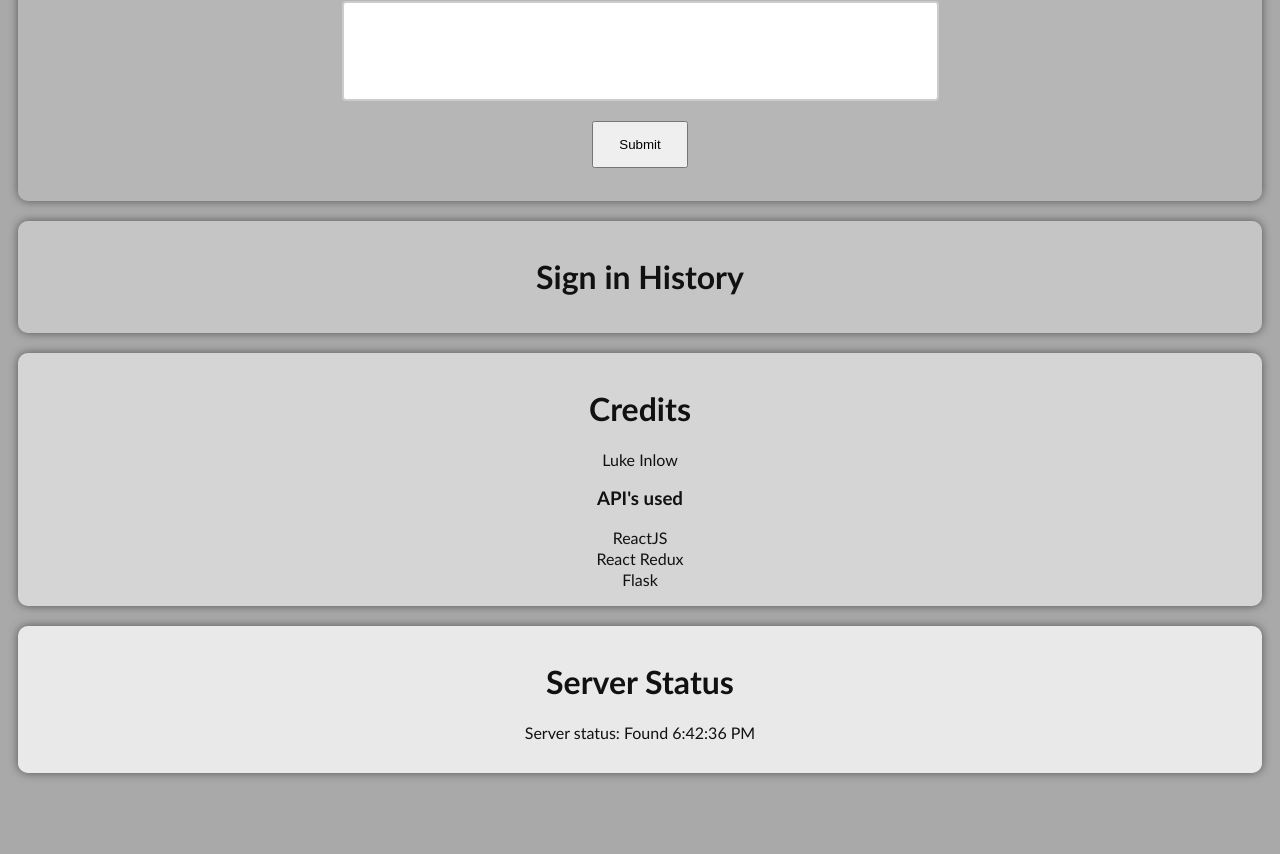
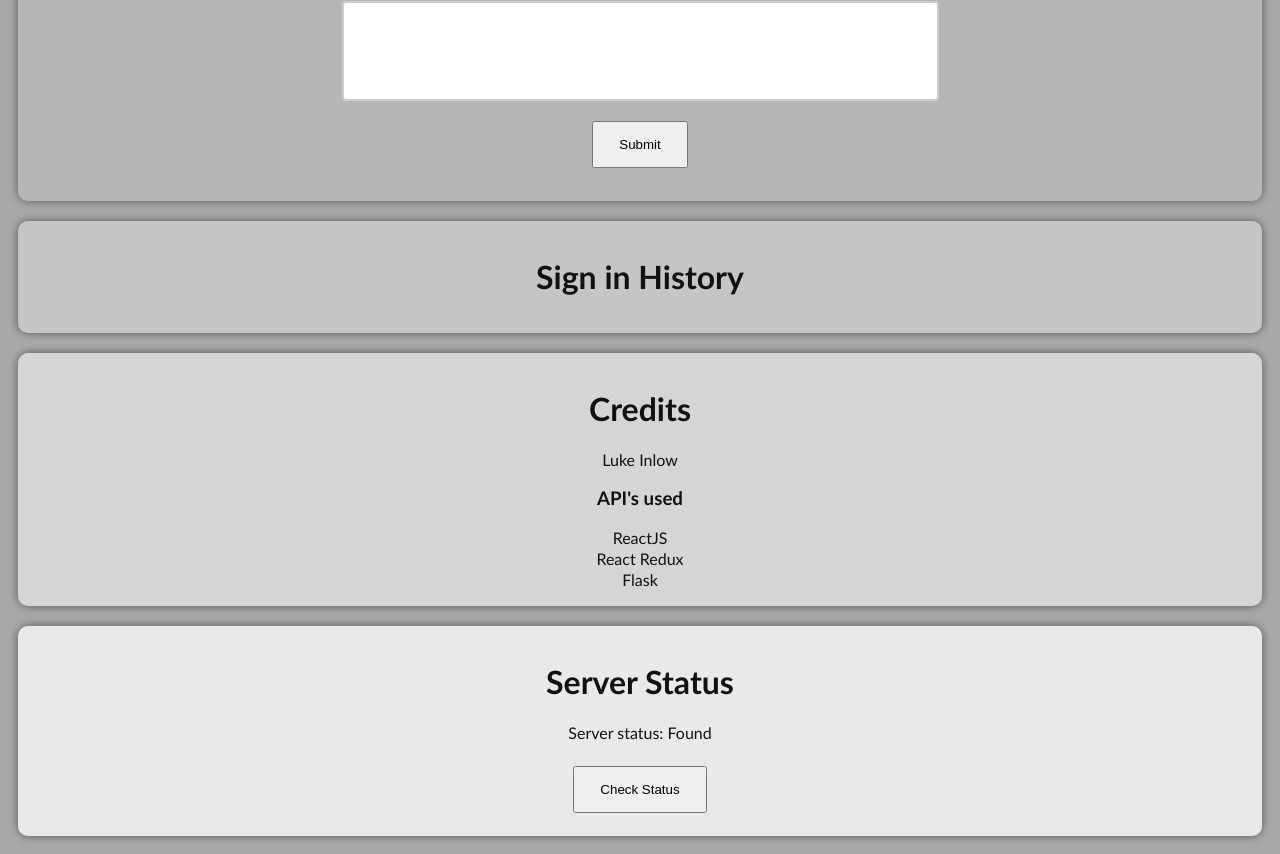
Before and after one commit to Lii02/signin-system, a React (Create React App) app: page / in a window 1280 px wide. Shown: the part 251-1105 px from the top of the page. Before the commit the page ends 1042 px from the top, so only its background shows below. Built offline with nearby package versions, Linux system fonts and the light colour scheme.

Commit message:
New check server system

```diff
--- a/src/app.css
+++ b/src/app.css
@@ -34,3 +34,8 @@
 .App.status {
     background-color: #eeee;
 }
+
+.App.status button {
+    padding: 14px 25px;
+    margin: 8px 0px;
+}
--- a/src/app.tsx
+++ b/src/app.tsx
@@ -5,25 +5,24 @@ import { SignIn, History } from "./signIn";
 function ServerStatus() {
 	const [status, setStatus] = React.useState("");
 
+	const checkServer = () => {
+		fetch("http://127.0.0.1:5000/").then(() => {
+			setStatus("Found");
+		}).catch(() => {
+			setStatus("Not Found");
+		});
+	}
+
 	React.useEffect(() => {
-		setInterval(() => {
-			let http = new XMLHttpRequest();
-			http.open("GET", "http://127.0.0.1:5000/", false);
-			http.onreadystatechange = () => {
-				const timeString = new Date().toLocaleTimeString();
-				if (http.status === 200) {
-					setStatus("Found " + timeString);
-				} else {
-					setStatus("Not Found " + timeString);
-				}
-			}
-			http.send();
-		}, 5000);
+		checkServer();
 	});
 
 	return (
 		<div>
 			<p>Server status: {status}</p>
+			<button onClick={() => {
+				checkServer();
+			}}>Check Status</button>
 		</div>
 	)
 }
--- a/src/signIn.tsx
+++ b/src/signIn.tsx
@@ -65,7 +65,7 @@ export function History() {
 		return (
 			<ol>
 				{log.map((data, index) => (
-					<li key={index}>Name: {data.first} {data.last}&nbsp;Timestamp: {new Date(data.timestamp).toLocaleString()}</li>
+					<li key={index}>Name: {data.first} {data.last} | Timestamp: {new Date(data.timestamp).toLocaleString()}</li>
 				))}
 			</ol>
 		);
```
